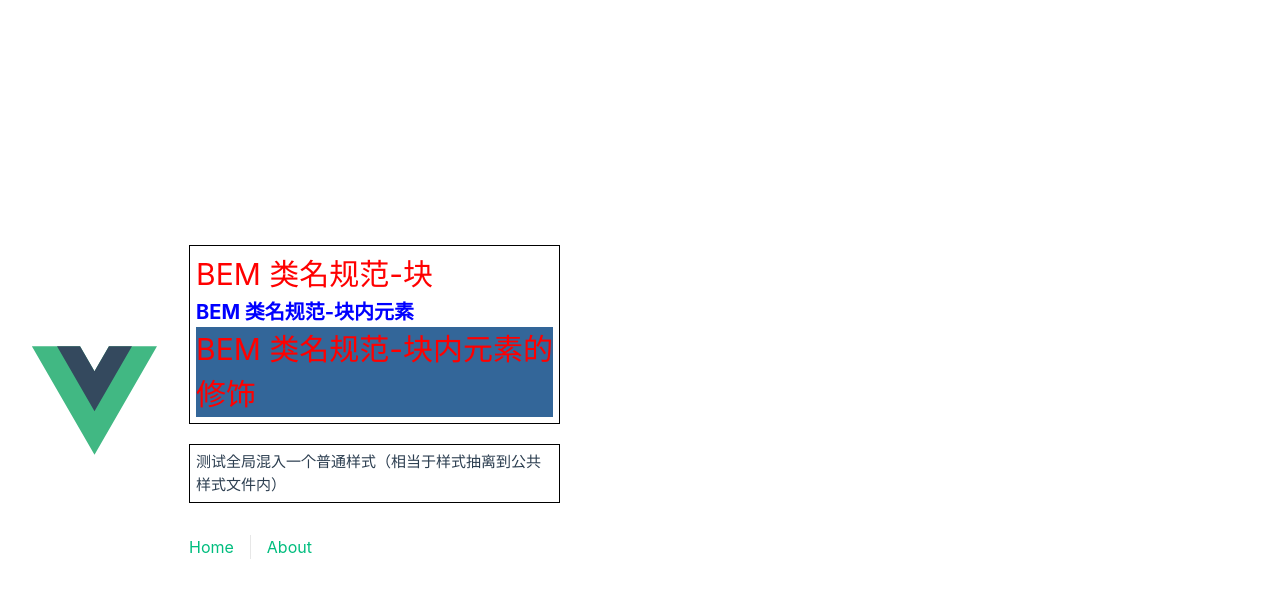
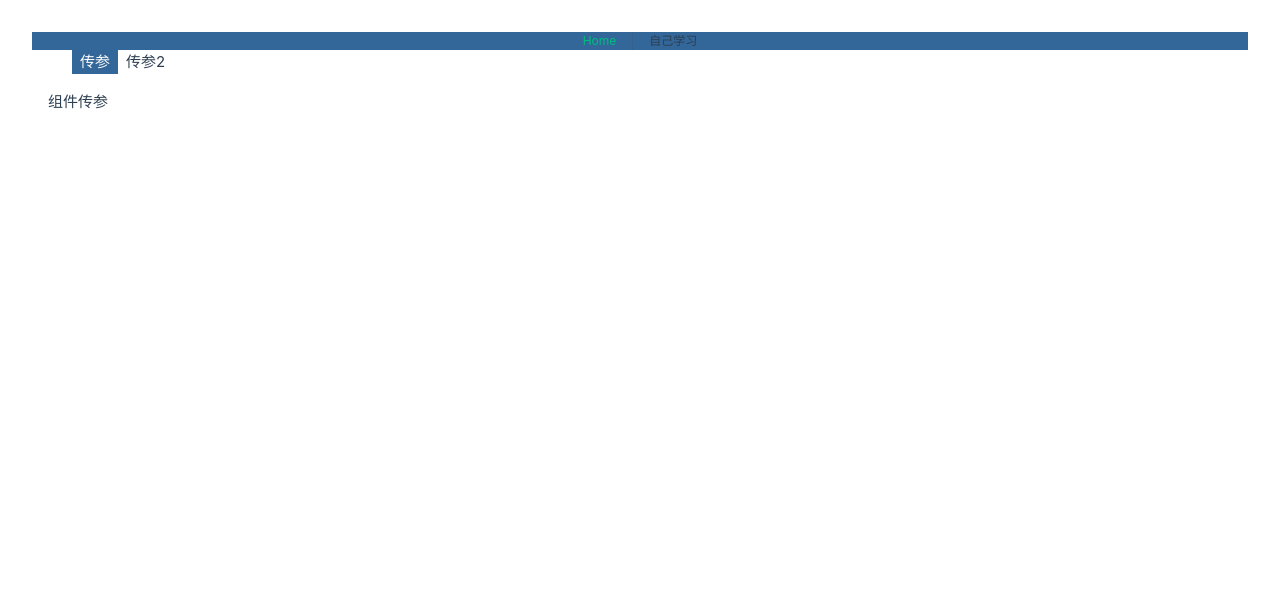
Before and after one commit to lishwang/vue3-vite-ts-pina-electron, a Vue app in the folder vue-project/: page /study in a window 1280 px wide. Shown: the top 592 px of the page. Built offline with nearby package versions, Linux system fonts and the light colour scheme.

Commit message:
feat: 动态组件

```diff
--- a/vue-project/src/App.vue
+++ b/vue-project/src/App.vue
@@ -5,20 +5,12 @@ import BEM from './views/BEM.vue'
 
 <template>
   <header>
-    <img
-      alt="Vue logo"
-      class="logo"
-      src="@/assets/logo.svg"
-      width="125"
-      height="125"
-    />
-
     <div class="wrapper">
-      <BEM />
+      <!-- <BEM /> -->
 
       <nav>
         <RouterLink to="/">Home</RouterLink>
-        <RouterLink to="/about">About</RouterLink>
+        <RouterLink to="/study">自己学习</RouterLink>
       </nav>
     </div>
   </header>
@@ -31,12 +23,6 @@ header {
   line-height: 1.5;
   max-height: 100vh;
 }
-
-.logo {
-  display: block;
-  margin: 0 auto 2rem;
-}
-
 nav {
   width: 100%;
   font-size: 12px;
@@ -64,28 +50,8 @@ nav a:first-of-type {
 
 @media (min-width: 1024px) {
   header {
-    display: flex;
-    place-items: center;
-    padding-right: calc(var(--section-gap) / 2);
-  }
-
-  .logo {
-    margin: 0 2rem 0 0;
-  }
-
-  header .wrapper {
-    display: flex;
-    place-items: flex-start;
-    flex-wrap: wrap;
-  }
-
-  nav {
-    text-align: left;
-    margin-left: -1rem;
-    font-size: 1rem;
-
-    padding: 1rem 0;
-    margin-top: 1rem;
+    width: 100%;
+    background-color: #369;
   }
 }
 </style>
--- a/vue-project/src/assets/main.css
+++ b/vue-project/src/assets/main.css
@@ -1,5 +1,7 @@
 @import './base.css';
-
+li {
+  list-style: none;
+}
 #app {
   max-width: 1280px;
   margin: 0 auto;
@@ -24,12 +26,14 @@ a,
 @media (min-width: 1024px) {
   body {
     display: flex;
-    place-items: center;
+    width: 100%;
+    /* place-items: center; */
   }
 
   #app {
-    display: grid;
-    grid-template-columns: 1fr 1fr;
+    /* display: grid;
+    grid-template-columns: 1fr 1fr; */
     padding: 0 2rem;
+    width: 100%;
   }
 }
--- a/vue-project/src/router/index.ts
+++ b/vue-project/src/router/index.ts
@@ -1,5 +1,6 @@
-import { createRouter, createWebHistory } from 'vue-router'
-import HomeView from '../views/HomeView.vue'
+import { createRouter, createWebHistory } from 'vue-router';
+import HomeView from '../views/HomeView.vue';
+import StudyView from '../views/StudyView.vue';
 
 const router = createRouter({
   history: createWebHistory(import.meta.env.BASE_URL),
@@ -8,6 +9,11 @@ const router = createRouter({
       path: '/',
       name: 'home',
       component: HomeView
+    },
+    {
+      path: '/study',
+      name: 'study',
+      component: StudyView,
     },
     {
       path: '/BEM',
--- /dev/null
+++ b/vue-project/src/views/01-父子组件传参/index.vue
@@ -0,0 +1,9 @@
+<template>
+  <div>组件传参</div>
+</template>
+
+<script setup>
+import { ref } from 'vue'
+</script>
+
+<style lang="scss" scoped></style>
--- /dev/null
+++ b/vue-project/src/views/02-动态组件/AVue.vue
@@ -0,0 +1,9 @@
+<template>
+  <div>AVue</div>
+</template>
+
+<script setup>
+import { ref } from 'vue'
+</script>
+
+<style lang="scss" scoped></style>
--- /dev/null
+++ b/vue-project/src/views/02-动态组件/BVue.vue
@@ -0,0 +1,9 @@
+<template>
+  <div>BVue</div>
+</template>
+
+<script setup>
+import { ref } from 'vue'
+</script>
+
+<style lang="scss" scoped></style>
--- /dev/null
+++ b/vue-project/src/views/02-动态组件/index.vue
@@ -0,0 +1,61 @@
+<template>
+  <div>动态组件 使用方式1</div>
+  <ul class="tags">
+    <li
+      :class="{ active: currentTag === item.value }"
+      v-for="item in tags"
+      :key="item.value"
+      @click="tagClick(item)"
+    >
+      {{ item.label }}
+    </li>
+  </ul>
+
+  <div class="study-vue">
+    <!-- 动态组件 -->
+    <component :is="comId"></component>
+  </div>
+</template>
+
+<script setup>
+import { ref } from 'vue'
+import AVue from './AVue.vue'
+import BVue from './BVue.vue'
+
+const tags = ref([
+  {
+    label: 'AVue',
+    value: 'AVue',
+    com: AVue
+  },
+  {
+    label: 'BVue',
+    value: 'BVue',
+    com: BVue
+  }
+])
+
+const comId = ref(AVue)
+const currentTag = ref('AVue')
+const tagClick = (item) => {
+  comId.value = item.com
+  currentTag.value = item.value
+}
+</script>
+
+<style lang="scss" scoped>
+.study-vue {
+  padding: 1rem;
+}
+.tags {
+  display: flex;
+  li {
+    padding: 0 0.5rem;
+    cursor: pointer;
+  }
+  li.active {
+    background-color: #369;
+    color: #fff;
+  }
+}
+</style>
--- /dev/null
+++ b/vue-project/src/views/StudyView.vue
@@ -0,0 +1,60 @@
+<template>
+  <ul class="tags">
+    <li
+      :class="{ active: currentTag === item.value }"
+      v-for="item in tags"
+      :key="item.value"
+      @click="tagClick(item)"
+    >
+      {{ item.label }}
+    </li>
+  </ul>
+
+  <div class="study-vue">
+    <!-- 动态组件 -->
+    <component :is="comId"></component>
+  </div>
+</template>
+
+<script setup>
+import { ref } from 'vue'
+import PropsVue from './01-父子组件传参/index.vue'
+import ActiveComVue from './02-动态组件/index.vue'
+
+const tags = ref([
+  {
+    label: '传参',
+    value: 'props',
+    com: PropsVue
+  },
+  {
+    label: '传参2',
+    value: 'activeCom',
+    com: ActiveComVue
+  }
+])
+
+const comId = ref(PropsVue)
+const currentTag = ref('props')
+const tagClick = (item) => {
+  comId.value = item.com
+  currentTag.value = item.value
+}
+</script>
+
+<style lang="scss">
+.study-vue {
+  padding: 1rem;
+}
+.tags {
+  display: flex;
+  li {
+    padding: 0 0.5rem;
+    cursor: pointer;
+  }
+  li.active {
+    background-color: #369;
+    color: #fff;
+  }
+}
+</style>
```
